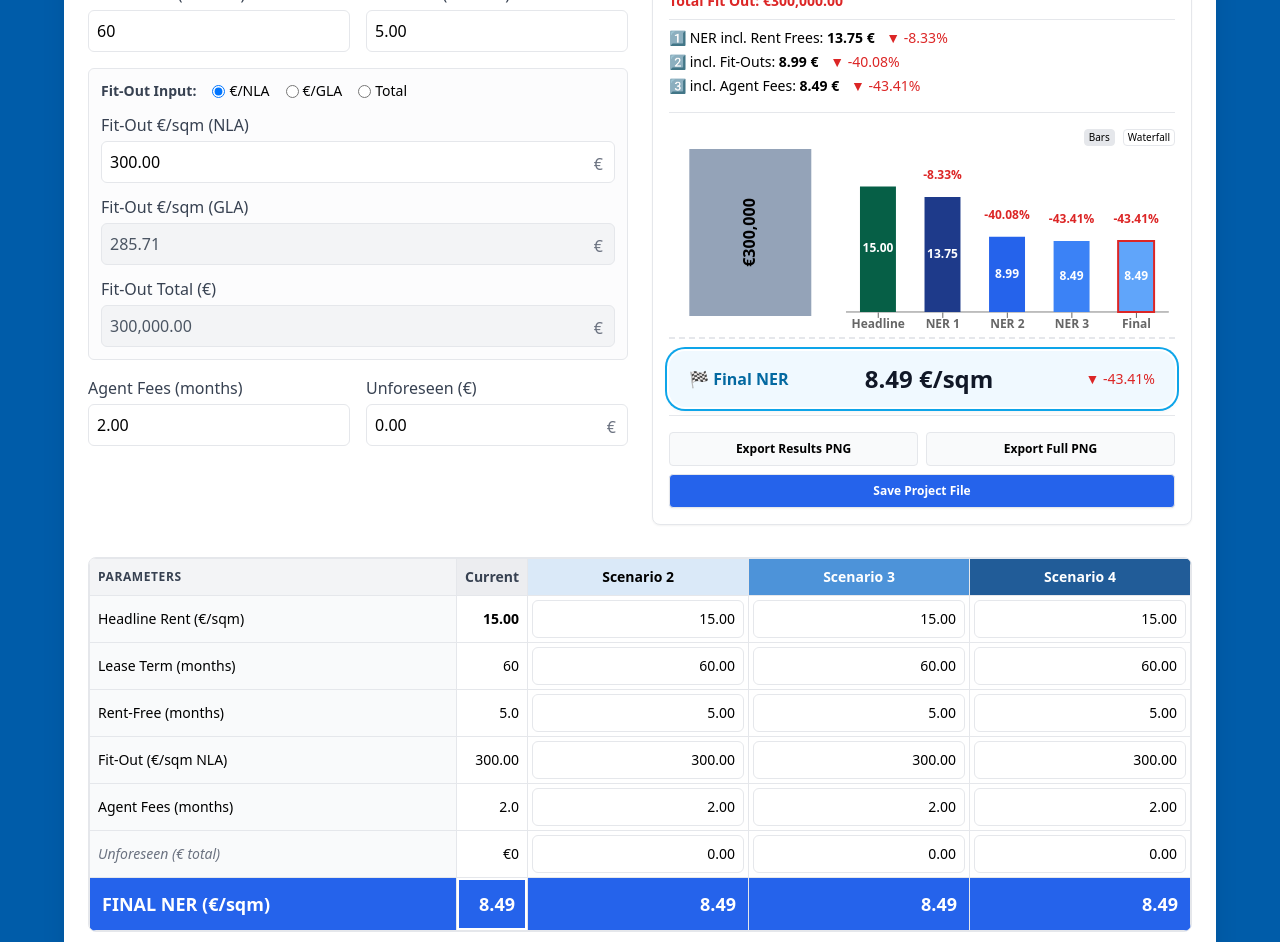
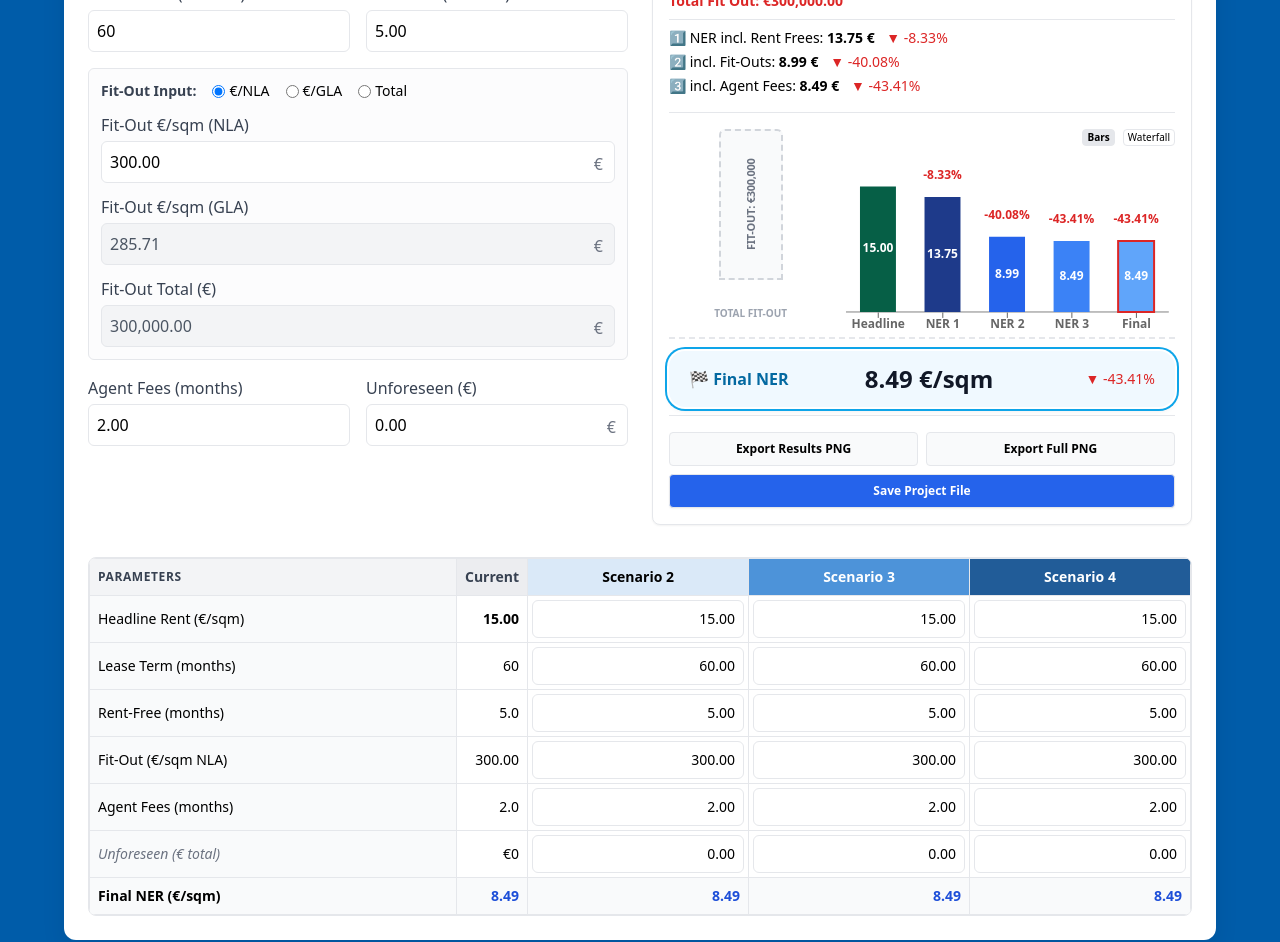
Before and after one commit to Musicandy13/NER-with-Scenarios, a React (Vite) app: page / in a window 1280 px wide. Shown: the part 320-1262 px from the top of the page. Built offline with nearby package versions, Linux system fonts and the light colour scheme.

Commit message:
Update App.jsx

```diff
--- a/src/App.jsx
+++ b/src/App.jsx
@@ -572,26 +572,32 @@ return (
                     <p>3️⃣ incl. Agent Fees: <b>{F(ner3, 2)} €</b> <Delta base={rent} val={ner3} /></p>
                   </div>
 
-                  {/* CHARTS */}
+                 {/* CHARTS SECTION */}
                   <div className="mt-4 grid grid-cols-3 gap-2 border-t pt-4">
-                    <div className="h-48 col-span-1">
-                      <ResponsiveContainer width="100%" height="100%">
-                        <BarChart data={[{ name: "Fit-Out", eur: totalFit }]} margin={{ top: 20, right: 5, left: 5, bottom: 5 }}>
-                          <XAxis dataKey="name" hide />
-                          <YAxis hide />
-                          <Tooltip formatter={(v) => FCUR0(v)} />
-                          <Bar dataKey="eur" fill="#94a3b8" isAnimationActive={!isExporting}>
-                            <LabelList content={<VerticalMoneyLabel0 />} />
-                          </Bar>
-                        </BarChart>
-                      </ResponsiveContainer>
+                    {/* LINKER TEIL: Der schmale Fit-Out Balken (Original-Style aus 'alt') */}
+                    <div className="h-48 col-span-1 flex flex-col items-center justify-end">
+                      <div
+                        className="w-16 bg-gray-50 border-2 border-dashed border-gray-300 rounded-t-md flex items-center justify-center relative transition-all mb-[22px]"
+                        style={{ height: '80%' }}
+                      >
+                        <span className="absolute -rotate-90 whitespace-nowrap text-gray-500 font-bold text-[11px] tracking-tight">
+                          FIT-OUT: {FCUR0(totalFit)}
+                        </span>
+                      </div>
+                      <div className="text-[10px] font-bold text-gray-400 mt-1 uppercase text-center">Total Fit-Out</div>
                     </div>
+
+                    {/* RECHTER TEIL: Das Haupt-Chart */}
                     <div className="h-48 col-span-2">
                       <div className="flex justify-end gap-2 mb-1">
-                        <button onClick={() => setViewMode("bars")} className={`text-[10px] px-1 border rounded ${viewMode === 'bars' ? 'bg-gray-200' : ''}`}>Bars</button>
-                        <button onClick={() => setViewMode("waterfall")} className={`text-[10px] px-1 border rounded ${viewMode === 'waterfall' ? 'bg-gray-200' : ''}`}>Waterfall</button>
+                        <button onClick={() => setViewMode("bars")} className={`text-[10px] px-1 border rounded ${viewMode === 'bars' ? 'bg-gray-200 font-bold' : ''}`}>Bars</button>
+                        <button onClick={() => setViewMode("waterfall")} className={`text-[10px] px-1 border rounded ${viewMode === 'waterfall' ? 'bg-gray-200 font-bold' : ''}`}>Waterfall</button>
                       </div>
-                      {viewMode === "bars" ? <BarsChart data={nerBars} isExporting={isExporting} /> : <WaterfallChart data={wfData} isExporting={isExporting} />}
+                      {viewMode === "bars" ? (
+                        <BarsChart data={nerBars} isExporting={isExporting} />
+                      ) : (
+                        <WaterfallChart data={wfData} isExporting={isExporting} />
+                      )}
                     </div>
                   </div>
 
@@ -617,28 +623,16 @@ return (
           </div>
         </div>
 
-      {/* TABELLE - AUßERHALB DER PNG REFS */}
+        {/* TABELLE - AUßERHALB DER PNG REFS */}
         <div className="mt-8 border rounded-lg overflow-x-auto bg-white">
           <table className="w-full text-sm border-collapse min-w-[600px]">
             <thead>
               <tr className="bg-gray-100 text-gray-700">
                 <th className="border p-2 text-left w-1/3 text-xs uppercase tracking-wider">Parameters</th>
                 <th className="border p-2 text-center bg-gray-200/50">Current</th>
-
-                {/* Scenario 2 Header */}
-                <th className="border p-2 text-center text-black" style={{ backgroundColor: '#DAE9F8' }}>
-                  Scenario 2
-                </th>
-
-                {/* Scenario 3 Header */}
-                <th className="border p-2 text-center text-white" style={{ backgroundColor: '#4D93D9' }}>
-                  Scenario 3
-                </th>
-
-                {/* Scenario 4 Header */}
-                <th className="border p-2 text-center text-white" style={{ backgroundColor: '#215C98' }}>
-                  Scenario 4
-                </th>
+                <th className="border p-2 text-center text-black" style={{ backgroundColor: '#DAE9F8' }}>Scenario 2</th>
+                <th className="border p-2 text-center text-white" style={{ backgroundColor: '#4D93D9' }}>Scenario 3</th>
+                <th className="border p-2 text-center text-white" style={{ backgroundColor: '#215C98' }}>Scenario 4</th>
               </tr>
             </thead>
             <tbody className="divide-y divide-gray-200">
@@ -696,18 +690,11 @@ return (
                   </td>
                 ))}
               </tr>
-
-              {/* FINAL NER ZEILE */}
-              <tr className="bg-blue-600 text-white font-bold text-lg">
-                <td className="border p-3">FINAL NER (€/sqm)</td>
-                <td className={`border p-3 text-right ring-2 ring-white ring-inset ${ner4 < 0 ? 'text-red-400' : 'text-white'}`}>
-                  {F(ner4, 2)}
-                </td>
-                {scenarioView.map((s) => (
-                  <td key={s.id}
-                      className={`border p-3 text-right ${s.ner < 0 ? 'text-red-400' : 'text-white'}`}>
-                    {F(s.ner, 2)}
-                  </td>
+              <tr className="bg-gray-50 font-bold">
+                <td className="border p-2">Final NER (€/sqm)</td>
+                <td className="border p-2 text-right text-blue-700">{F(ner4, 2)}</td>
+                {scenarioView.map((sv) => (
+                  <td key={sv.id} className="border p-2 text-right text-blue-700">{F(sv.ner, 2)}</td>
                 ))}
               </tr>
             </tbody>
```
